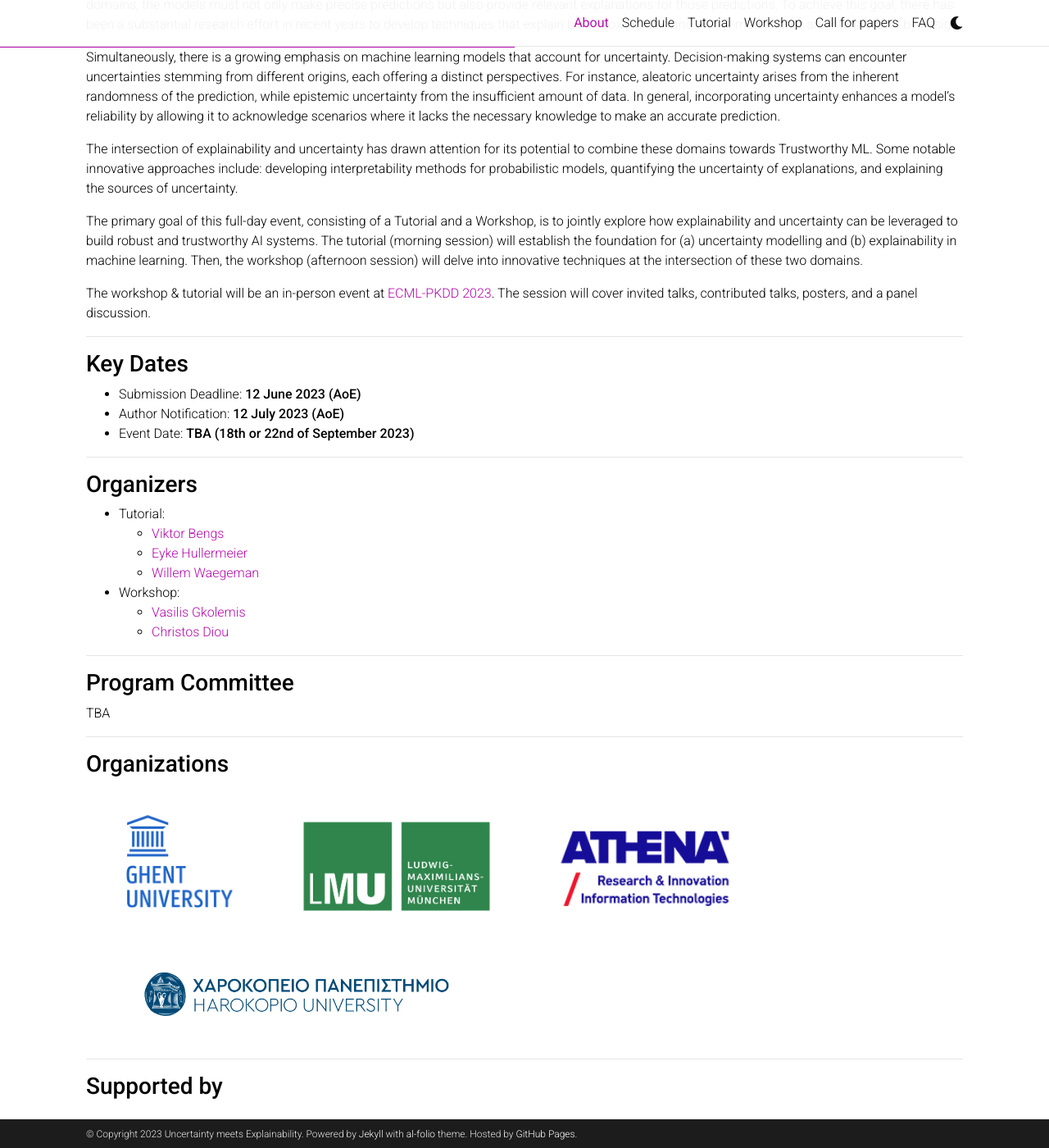
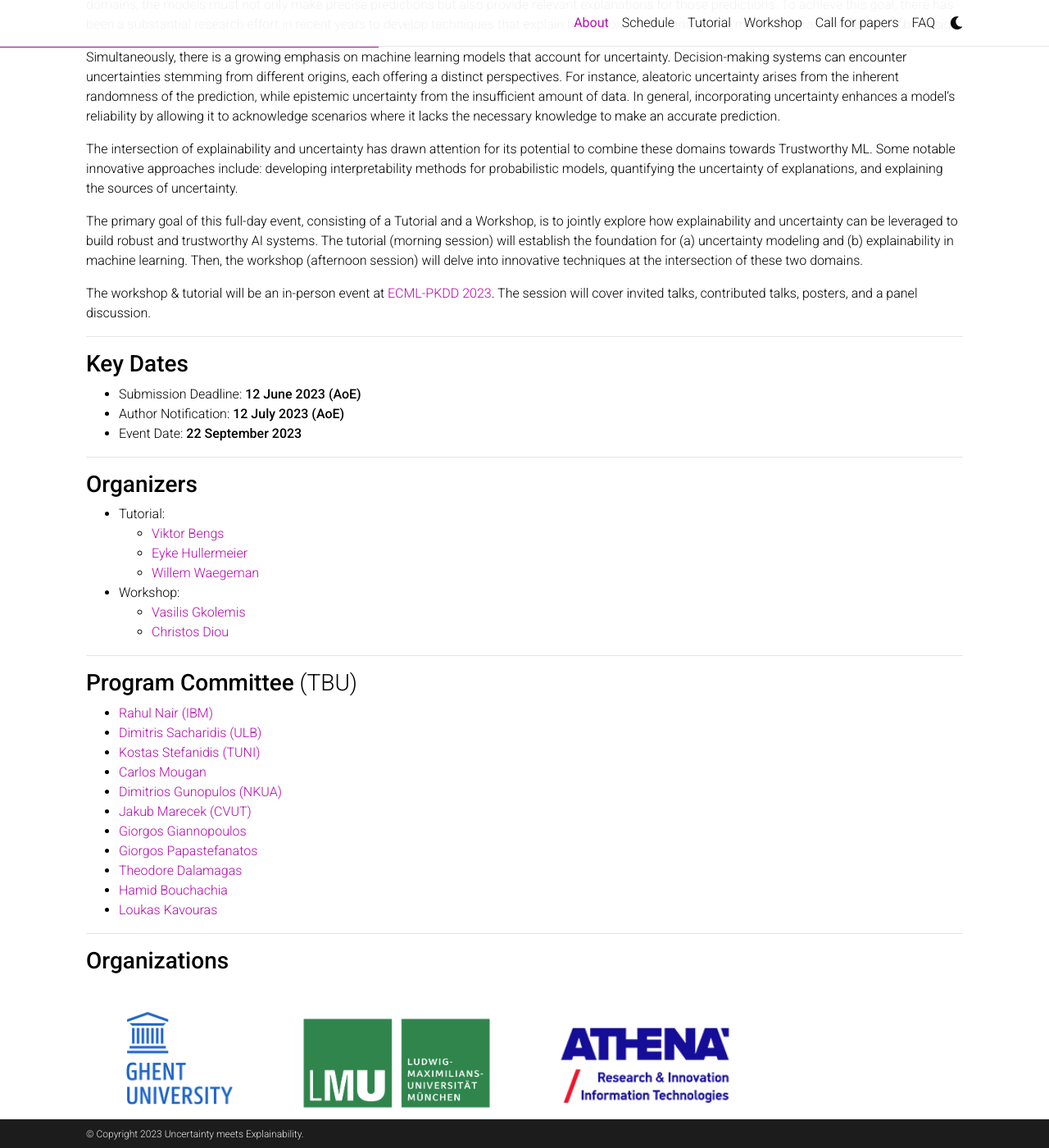
Before and after one commit to xai-uncertainty/xai-uncertainty, a Jekyll site: the page built from _pages/about.md, in a window 1280 px wide and 1400 px high, scrolled down 327 px. Shown: the whole window at 82% size. Built offline with Jekyll 4.4.1, drawn with Linux system fonts in a browser that asks for light colours; comment, search, counter and statistics services are not loaded; a style sheet for code colours, icons or effects is not loaded.

Commit message:
added initial PC members

```diff
--- a/_config.yml
+++ b/_config.yml
@@ -7,13 +7,11 @@
 middle_name: meets
 last_name: Explainability
 email: xai-uncertainty@gmail.com
-footer_text: >
-  Powered by <a href="https://jekyllrb.com/" target="_blank">Jekyll</a> with <a href="https://github.com/alshedivat/al-folio">al-folio</a> theme.
-  Hosted by <a href="https://pages.github.com/" target="_blank">GitHub Pages</a>.
+footer_text:
 keywords: xai, uncertainty, iml # add your own keywords or leave empty
 
 lang: en # the language of your site (for example: en, fr, cn, ru, etc.)
-icon: ⚛️  # the emoji used as the favicon (alternatively, provide image name in /assets/img/)
+icon: /assets/img/cover_image.webp  # the emoji used as the favicon (alternatively, provide image name in /assets/img/)
 
 url: https://xai-uncertainty.github.io # the base hostname & protocol for your site
 baseurl: # the subpath of your site, e.g. /blog/
--- a/_pages/about.md
+++ b/_pages/about.md
@@ -33,7 +33,7 @@
 
 The intersection of explainability and uncertainty has drawn attention for its potential to combine these domains towards Trustworthy ML. Some notable innovative approaches include: developing interpretability methods for probabilistic models, quantifying the uncertainty of explanations, and explaining the sources of uncertainty.
 
-The primary goal of this full-day event, consisting of a Tutorial and a Workshop, is to jointly explore how explainability and uncertainty can be leveraged to build robust and trustworthy AI systems. The tutorial (morning session) will establish the foundation for (a) uncertainty modelling and (b) explainability in machine learning. Then, the workshop (afternoon session) will delve into innovative techniques at the intersection of these two domains.
+The primary goal of this full-day event, consisting of a Tutorial and a Workshop, is to jointly explore how explainability and uncertainty can be leveraged to build robust and trustworthy AI systems. The tutorial (morning session) will establish the foundation for (a) uncertainty modeling and (b) explainability in machine learning. Then, the workshop (afternoon session) will delve into innovative techniques at the intersection of these two domains.
 
 The workshop & tutorial will be an in-person event at [ECML-PKDD 2023](https://2023.ecmlpkdd.org/). The session will cover invited talks, contributed talks, posters, and a panel discussion.
 
@@ -43,7 +43,7 @@
 
 - Submission Deadline: **12 June 2023 (AoE)**
 - Author Notification: **12 July 2023 (AoE)**
-- Event Date: **TBA (18th or 22nd of September 2023)**
+- Event Date: **22 September 2023**
 
 ---
 
@@ -59,9 +59,19 @@
 
 ---
 
-### **Program Committee**
+### **Program Committee** (TBU)
 
-TBA
+- [Rahul Nair (IBM)](https://research.ibm.com/people/rahul-nair)
+- [Dimitris Sacharidis (ULB)](https://www.ulb.be/fr/dimitris-sacharidis-1)
+- [Kostas Stefanidis (TUNI)](https://homepages.tuni.fi/konstantinos.stefanidis/)
+- [Carlos Mougan](https://cmougan.github.io/)
+- [Dimitrios Gunopulos (NKUA)](https://research.ibm.com/people/rahul-nair)
+- [Jakub Marecek (CVUT)](https://cs.felk.cvut.cz/en/people/marecjak)
+- [Giorgos Giannopoulos](https://www.imsi.athenarc.gr/en/people/member/7)
+- [Giorgos Papastefanatos](https://web.imsi.athenarc.gr/~gpapas/)
+- [Theodore Dalamagas](https://www.imsi.athenarc.gr/en/people/member/4)
+- [Hamid Bouchachia](https://staffprofiles.bournemouth.ac.uk/display/abouchachia)
+- [Loukas Kavouras](https://www.linkedin.com/in/loukas-kavouras-phd-4a6508123/?originalSubdomain=gr)
 
 ---
 
```
Also changed, not shown: _pages/cfp.md (+3 -3 lines), _pages/faq.md (+2 -2 lines), _pages/schedule.md (+1 -1 lines), _pages/tutorial.md (+1 -4 lines), assets/img/LMU_logo.jpg (deleted), assets/img/LMU_logo.svg (deleted), assets/img/cover_image.webp (added), assets/img/ghent_logo.jpg (deleted), 6 other files.
